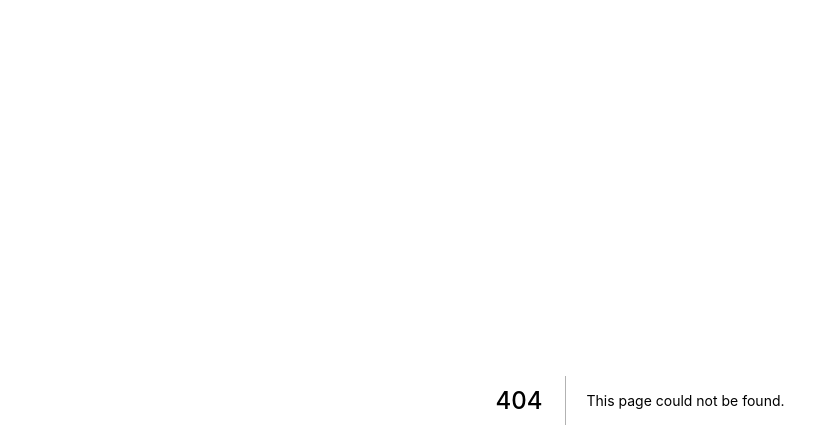
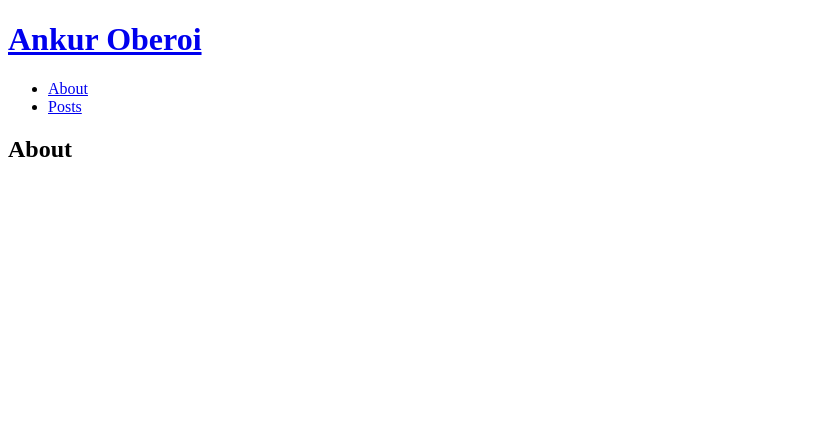
Before and after one commit to aoberoi/me, a Next.js app: page /about in a window 1280 px wide. Before the commit this address had no page. Shown: the top 448 px of the page, without its empty margins (0-839 px from the left). Built offline with nearby package versions, Linux system fonts and the light colour scheme.

Commit message:
Adds about page with some placeholder content

```diff
--- /dev/null
+++ b/pages/about.tsx
@@ -0,0 +1,11 @@
+import Layout from '../components/Layout';
+
+export default function About() {
+  return (
+    <Layout title="About">
+      <section className="max-w-screen-lg mx-auto px-4">
+        <h2 className="text-2xl font-banner my-2">About</h2>
+      </section>
+    </Layout>
+  );
+}
```
